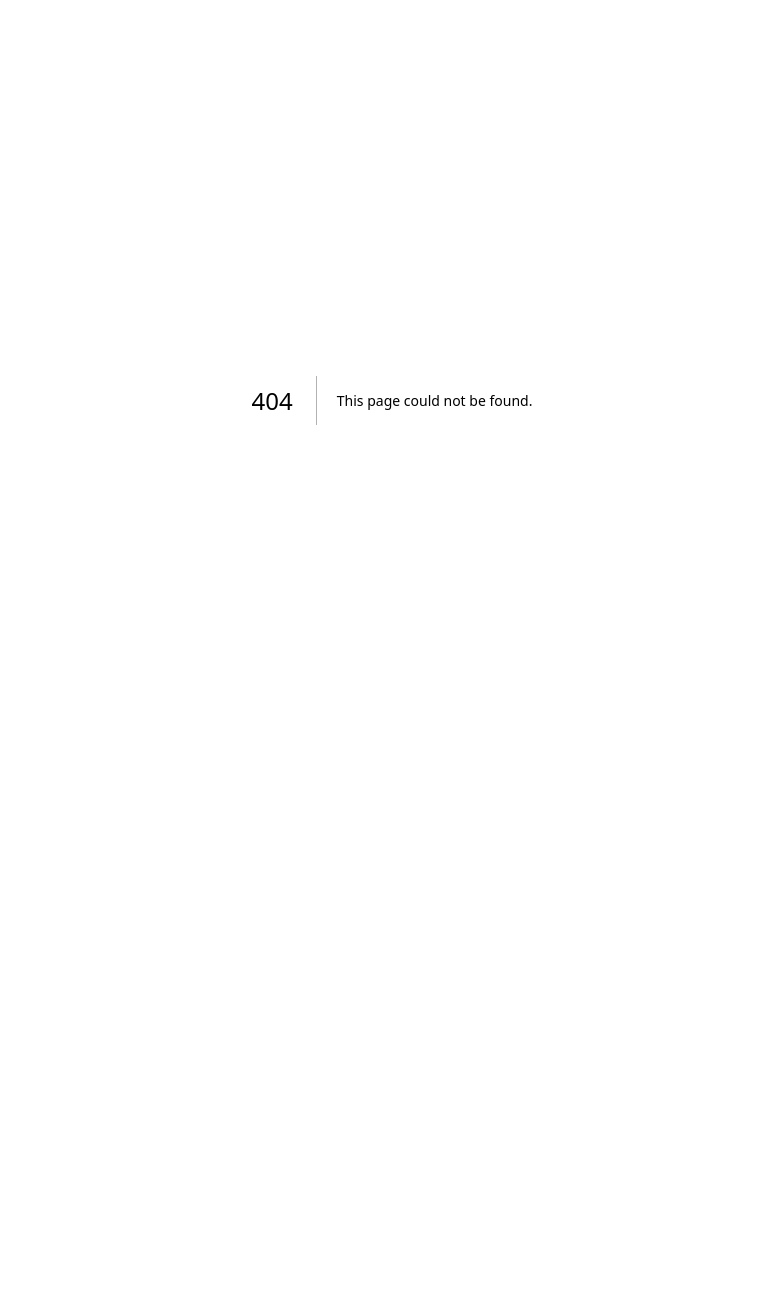
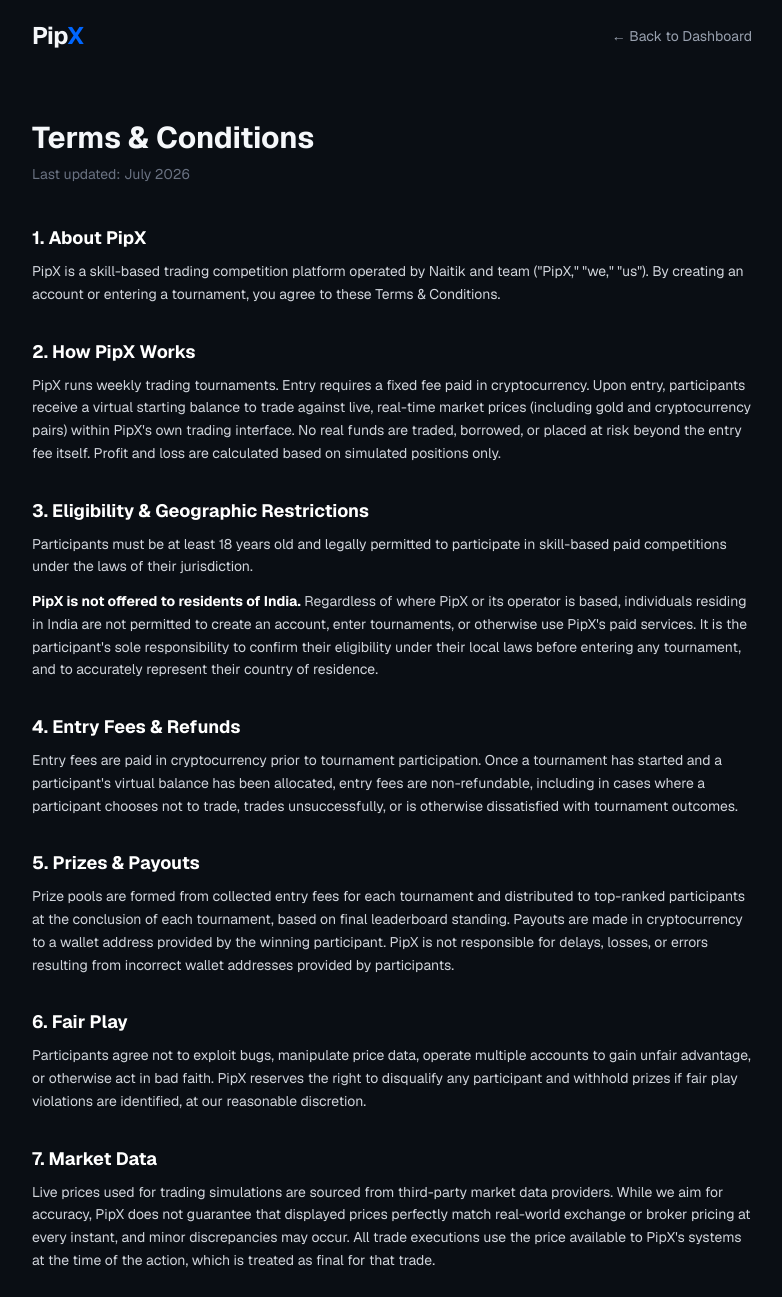
Before and after one commit to CodeWithNaitik-CU/pipx-v2, a Next.js app: page /terms in a window 1280 px wide. Before the commit this address had no page. Shown: the top 1297 px of the page, without its empty margins (248-1030 px from the left). Before the commit the page ends 800 px from the top, so only its background shows below. Built offline with nearby package versions, Linux system fonts and the light colour scheme.

Commit message:
Add Terms & Conditions page with India exclusion

```diff
--- /dev/null
+++ b/app/terms/page.tsx
@@ -0,0 +1,137 @@
+import Link from "next/link";
+
+export default function TermsPage() {
+  return (
+    <main className="min-h-screen bg-[#0A0E14] text-[#F5F7FA] font-sans">
+      <nav className="flex items-center justify-between px-6 py-5 max-w-3xl mx-auto">
+        <Link href="/" className="font-display text-2xl font-bold tracking-tight">
+          Pip<span className="text-[#0066FF]">X</span>
+        </Link>
+        <Link href="/dashboard" className="text-sm text-gray-400 hover:text-white transition">
+          ← Back to Dashboard
+        </Link>
+      </nav>
+
+      <div className="max-w-3xl mx-auto px-6 py-12">
+        <h1 className="font-display text-3xl font-bold mb-2">Terms & Conditions</h1>
+        <p className="text-gray-500 text-sm mb-10">Last updated: July 2026</p>
+
+        <div className="space-y-8 text-gray-300 text-sm leading-relaxed">
+          <section>
+            <h2 className="font-display text-lg font-bold text-white mb-2">1. About PipX</h2>
+            <p>
+              PipX is a skill-based trading competition platform operated by Naitik and team
+              ("PipX," "we," "us"). By creating an account or entering a tournament, you agree to
+              these Terms & Conditions.
+            </p>
+          </section>
+
+          <section>
+            <h2 className="font-display text-lg font-bold text-white mb-2">2. How PipX Works</h2>
+            <p>
+              PipX runs weekly trading tournaments. Entry requires a fixed fee paid in
+              cryptocurrency. Upon entry, participants receive a virtual starting balance to trade
+              against live, real-time market prices (including gold and cryptocurrency pairs)
+              within PipX's own trading interface. No real funds are traded, borrowed, or placed at
+              risk beyond the entry fee itself. Profit and loss are calculated based on simulated
+              positions only.
+            </p>
+          </section>
+
+          <section>
+            <h2 className="font-display text-lg font-bold text-white mb-2">3. Eligibility & Geographic Restrictions</h2>
+            <p>
+              Participants must be at least 18 years old and legally permitted to participate in
+              skill-based paid competitions under the laws of their jurisdiction.
+            </p>
+            <p className="mt-3">
+              <strong className="text-white">PipX is not offered to residents of India.</strong>{" "}
+              Regardless of where PipX or its operator is based, individuals residing in India are
+              not permitted to create an account, enter tournaments, or otherwise use PipX's paid
+              services. It is the participant's sole responsibility to confirm their eligibility
+              under their local laws before entering any tournament, and to accurately represent
+              their country of residence.
+            </p>
+          </section>
+
+          <section>
+            <h2 className="font-display text-lg font-bold text-white mb-2">4. Entry Fees & Refunds</h2>
+            <p>
+              Entry fees are paid in cryptocurrency prior to tournament participation. Once a
+              tournament has started and a participant's virtual balance has been allocated,
+              entry fees are non-refundable, including in cases where a participant chooses not to
+              trade, trades unsuccessfully, or is otherwise dissatisfied with tournament outcomes.
+            </p>
+          </section>
+
+          <section>
+            <h2 className="font-display text-lg font-bold text-white mb-2">5. Prizes & Payouts</h2>
+            <p>
+              Prize pools are formed from collected entry fees for each tournament and distributed
+              to top-ranked participants at the conclusion of each tournament, based on final
+              leaderboard standing. Payouts are made in cryptocurrency to a wallet address provided
+              by the winning participant. PipX is not responsible for delays, losses, or errors
+              resulting from incorrect wallet addresses provided by participants.
+            </p>
+          </section>
+
+          <section>
+            <h2 className="font-display text-lg font-bold text-white mb-2">6. Fair Play</h2>
+            <p>
+              Participants agree not to exploit bugs, manipulate price data, operate multiple
+              accounts to gain unfair advantage, or otherwise act in bad faith. PipX reserves the
+              right to disqualify any participant and withhold prizes if fair play violations are
+              identified, at our reasonable discretion.
+            </p>
+          </section>
+
+          <section>
+            <h2 className="font-display text-lg font-bold text-white mb-2">7. Market Data</h2>
+            <p>
+              Live prices used for trading simulations are sourced from third-party market data
+              providers. While we aim for accuracy, PipX does not guarantee that displayed prices
+              perfectly match real-world exchange or broker pricing at every instant, and minor
+              discrepancies may occur. All trade executions use the price available to PipX's
+              systems at the time of the action, which is treated as final for that trade.
+            </p>
+          </section>
+
+          <section>
+            <h2 className="font-display text-lg font-bold text-white mb-2">8. Limitation of Liability</h2>
+            <p>
+              PipX provides this platform on an "as is" basis. We are not liable for any indirect,
+              incidental, or consequential damages arising from use of the platform, including
+              technical failures, downtime, or data inaccuracies, to the maximum extent permitted
+              by law.
+            </p>
+          </section>
+
+          <section>
+            <h2 className="font-display text-lg font-bold text-white mb-2">9. Changes to These Terms</h2>
+            <p>
+              We may update these Terms from time to time. Continued use of PipX after changes are
+              posted constitutes acceptance of the revised Terms.
+            </p>
+          </section>
+
+          <section>
+            <h2 className="font-display text-lg font-bold text-white mb-2">10. Governing Law</h2>
+            <p>
+              These Terms are governed by the laws of India, without regard to conflict of law
+              principles, notwithstanding that PipX's services are not offered to Indian
+              residents. Any disputes shall be subject to the jurisdiction of Indian courts.
+            </p>
+          </section>
+
+          <section>
+            <h2 className="font-display text-lg font-bold text-white mb-2">11. Contact</h2>
+            <p>
+              For questions regarding these Terms, please reach out through the contact details
+              provided on the PipX platform.
+            </p>
+          </section>
+        </div>
+      </div>
+    </main>
+  );
+}
```
